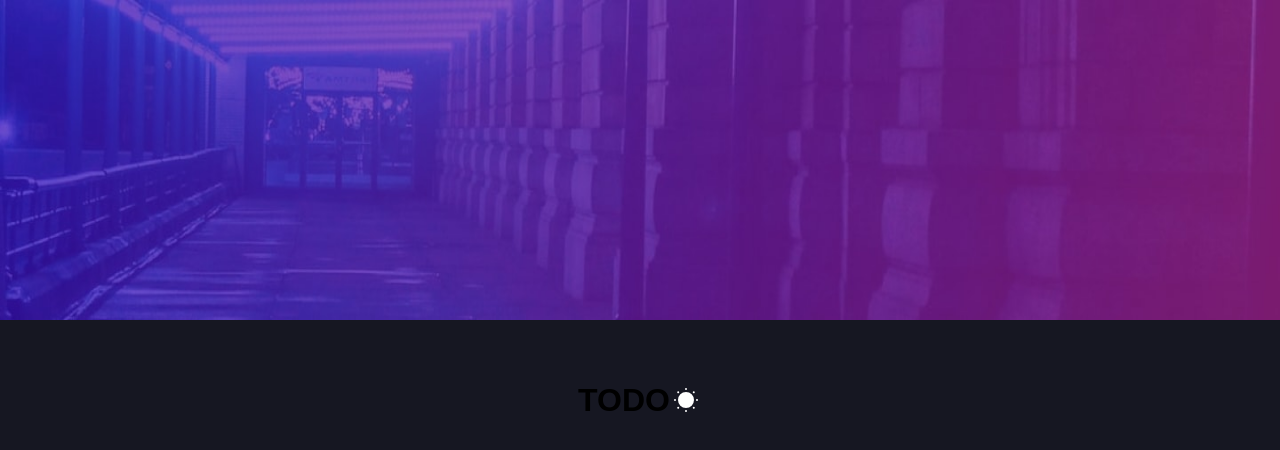
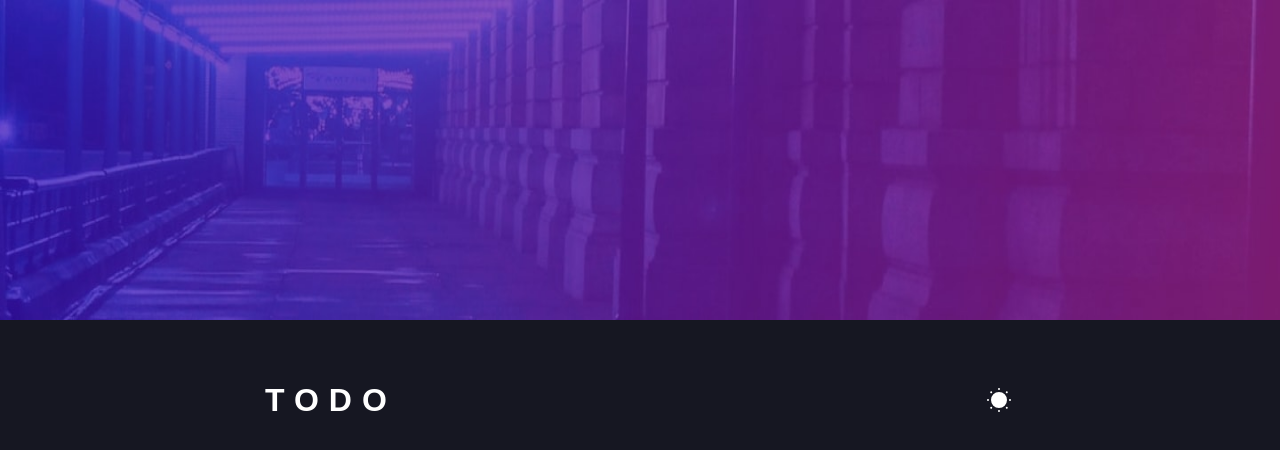
Before and after one commit to trolerogame/todo-app-main_Dani7uG, a React (Vite) app: page / in a window 1280 px wide. Shown: the top 450 px of the page. Built offline with nearby package versions, Linux system fonts and the light colour scheme.

Commit message:
cambio de color darkMode|lightMode body

```diff
--- a/src/App.jsx
+++ b/src/App.jsx
@@ -1,13 +1,15 @@
 import React,{useState} from 'react'
-import {Body,GlobalStyle} from './styles/styleAll'
+import {Body,GlobalStyle,ContainerTodo} from './styles/styleAll'
 import DarkLightMode from './components/DarkLightMode'
 function App() {
   const [darkMode,setDarkMode] = useState(true)
   const [todo,setTodo] = useState(JSON.parse(window.localStorage.getItem('todo')) || [])
   return (
-    <Body>
-      <GlobalStyle/>
-      <DarkLightMode darkMode={darkMode} setDarkMode={setDarkMode}/>
+    <Body darkMode={darkMode}>
+      <ContainerTodo>
+        <GlobalStyle/>
+        <DarkLightMode darkMode={darkMode} setDarkMode={setDarkMode}/>
+      </ContainerTodo>
     </Body>
   )
 }
--- a/src/components/DarkLightMode.jsx
+++ b/src/components/DarkLightMode.jsx
@@ -1,11 +1,11 @@
 import React from 'react'
-import { ContainerDarkMode } from '../styles/styleDarkMode'
+import { ContainerDarkMode,Title } from '../styles/styleDarkMode'
 import { BsFillBrightnessLowFill,BsMoon } from "react-icons/bs";
 const DarkLightMode = ({darkMode,setDarkMode}) => {
     let Icon = darkMode ? BsFillBrightnessLowFill : BsMoon
     return (
         <ContainerDarkMode>
-            <h1>TODO</h1>
+            <Title>TODO</Title>
             <Icon size='32px' onClick={() => setDarkMode(!darkMode)} className='darkMode'/>
         </ContainerDarkMode>
     )
--- a/src/components/FormTodo.jsx
+++ b/src/components/FormTodo.jsx
@@ -2,9 +2,8 @@
 
 const FormTodo = () => {
     return (
-        <div>
-
-        </div>
+        <form>
+        </form>
     )
 }
 
--- a/src/styles/styleAll.js
+++ b/src/styles/styleAll.js
@@ -1,17 +1,26 @@
-import styled,{createGlobalStyle} from 'styled-components';
+import styled,{createGlobalStyle,css} from 'styled-components';
 import bgDesktopDarkMode from '../../public/bg-desktop-dark.jpg'
 import bgMovileDarkMode from '../../public/bg-mobile-dark.jpg'
+import bgDesktopLightMode from '../../public/bg-desktop-light.jpg'
+import bgMovileLightMode from '../../public/bg-mobile-light.jpg'
 export const Body = styled.main`
-    background:hsl(235, 21%, 11%) url(${bgDesktopDarkMode}) no-repeat;
+    background:
+        ${props => props.darkMode ? `hsl(235, 21%, 11%) url(${bgDesktopDarkMode})` : `hsl(0, 0%, 3%) url(${bgDesktopLightMode})`} no-repeat;
     background-size: 100% 40%;
     background-position: cover;
     height: 100vh;
     display: grid;
     place-items: center center;
+
     @media(max-width:780px){
-        background-image:url(${bgMovileDarkMode});
+        background-image:url(${props => props.darkMode ? bgMovileDarkMode : bgMovileLightMode});
         background-size: 100% 35%;
     }
+    padding:0 35px;
+`
+export const ContainerTodo = styled.div`
+    width:100%;
+    max-width:750px;
 `
 
 export const GlobalStyle = createGlobalStyle`
--- a/src/styles/styleDarkMode.js
+++ b/src/styles/styleDarkMode.js
@@ -12,5 +12,6 @@
     }
 `
 export const Title = styled.h1`
-
+    color:#fff;
+    letter-spacing: 10px;
 `
```
